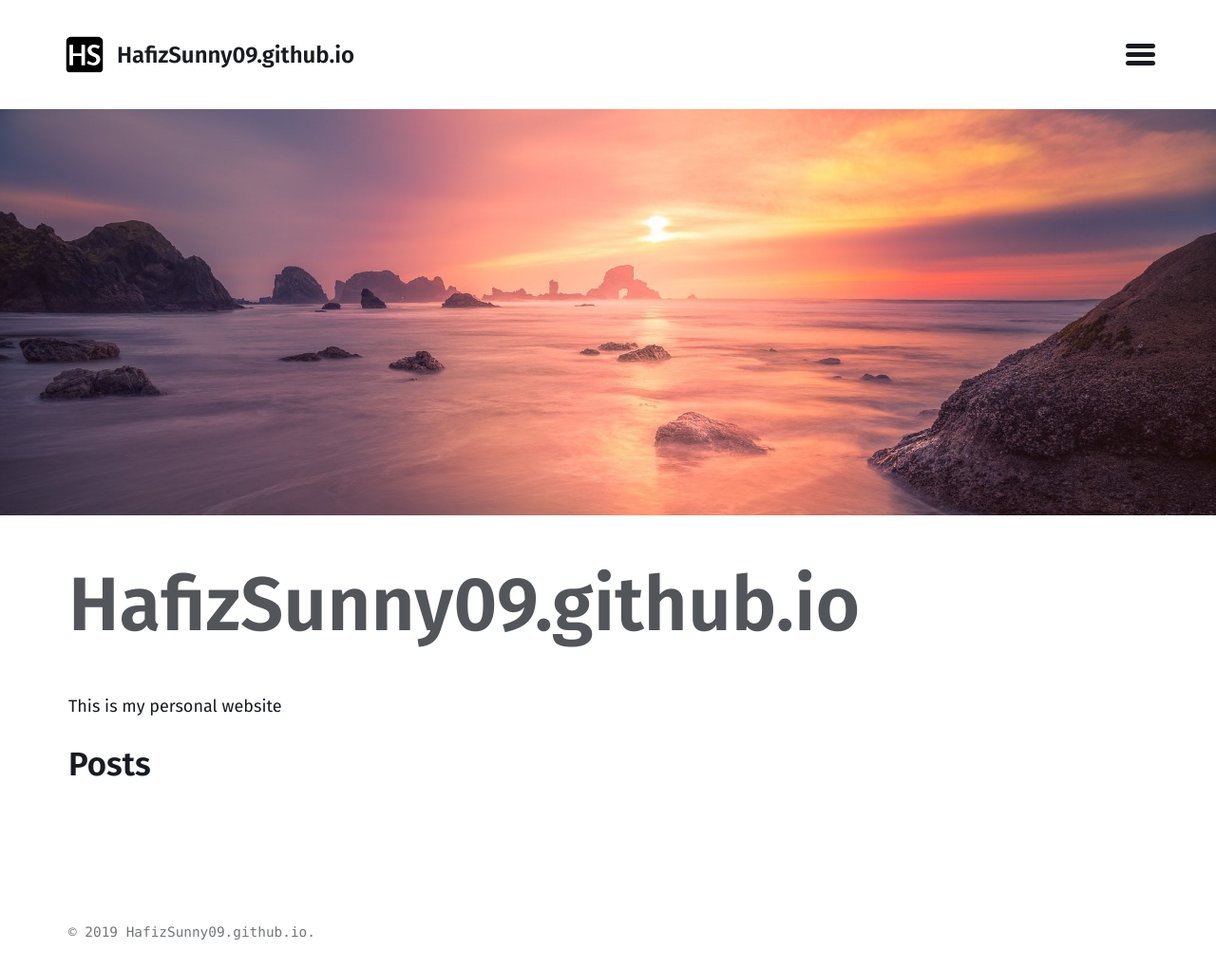
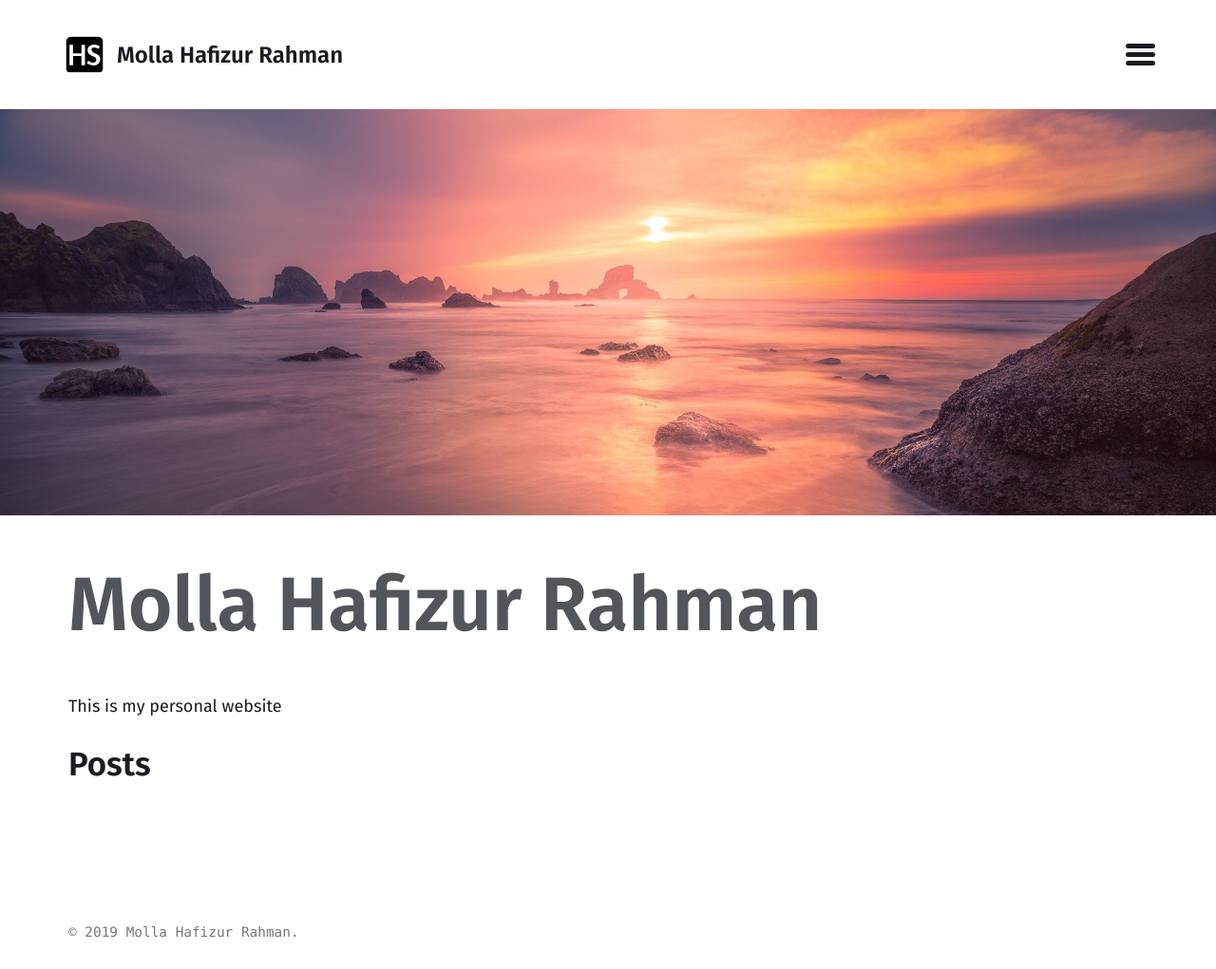
Before and after one commit to HafizSunny/HafizSunny09.github.io, a Jekyll site: the page built from index.md, in a window 1280 px wide. Shown: the whole page at 95% size. Built offline with Jekyll 4.4.1, drawn with Linux system fonts in a browser that asks for light colours; the list of posts is cut into pages by our own code.

Commit message:
Update _config.yml

```diff
--- a/_config.yml
+++ b/_config.yml
@@ -14,7 +14,7 @@
 # You can create any custom variable you would like, and they will be accessible
 # in the templates via {{ site.myvariable }}.
 lang: en-US
-title:
+title: Molla Hafizur Rahman
 email: hafiz.sunny0909@gmail.com
 description: AI enthusiastic
 baseurl: # the optional subpath of your site, e.g. "/blog"
```
